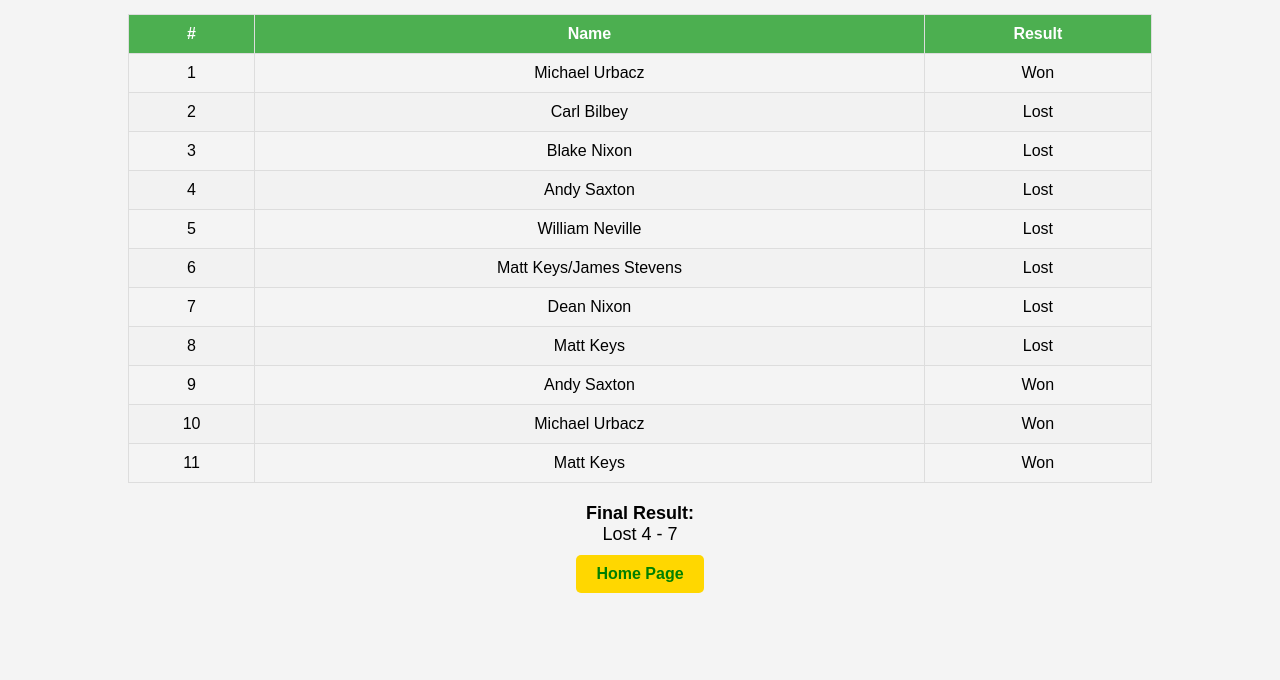
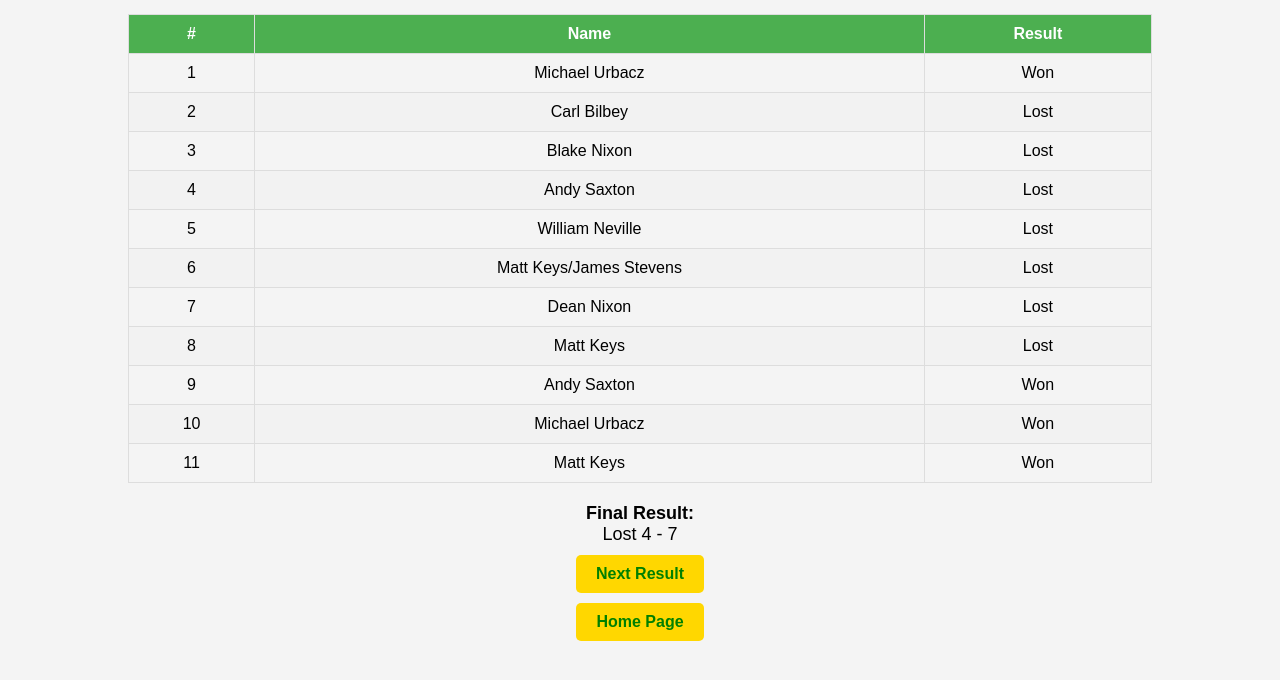
Before and after one commit to con-club-pool-2026/league-result-1, a plain HTML site: page index.html in a window 1280 px wide. Shown: the part 64-744 px from the top of the page. Drawn offline with Linux system fonts and the light colour scheme.

Commit message:
Update index.html

```diff
--- a/index.html
+++ b/index.html
@@ -149,6 +149,7 @@
 </section>
 
 <section>
+<p><a href="https://con-club-pool-2026.github.io/league-result-2/" class="button-link">Next Result</a></p>
 <p><a href="https://con-club-pool-2026.github.io/home/" class="button-link">Home Page</a></p>
 </section>
 
```
